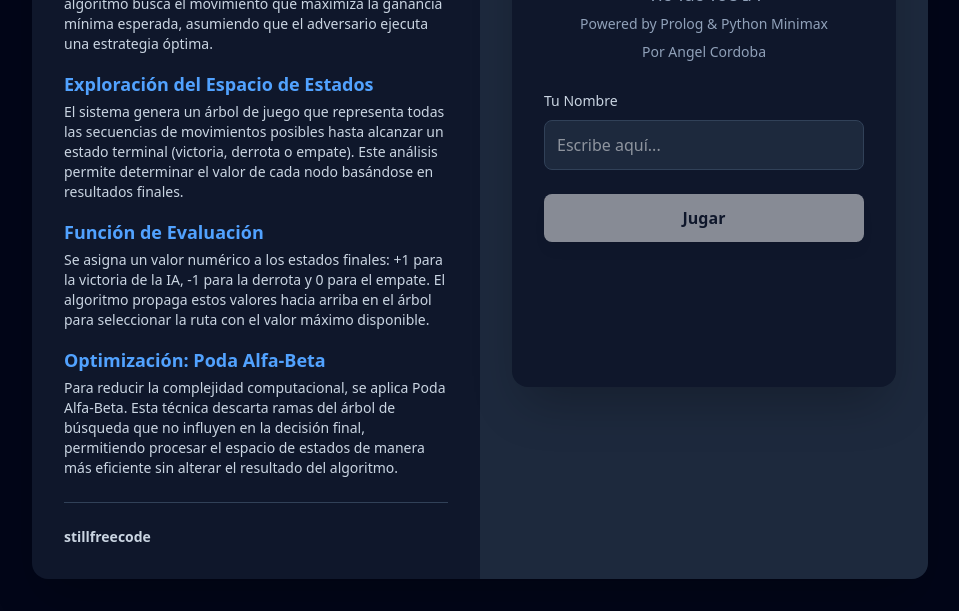
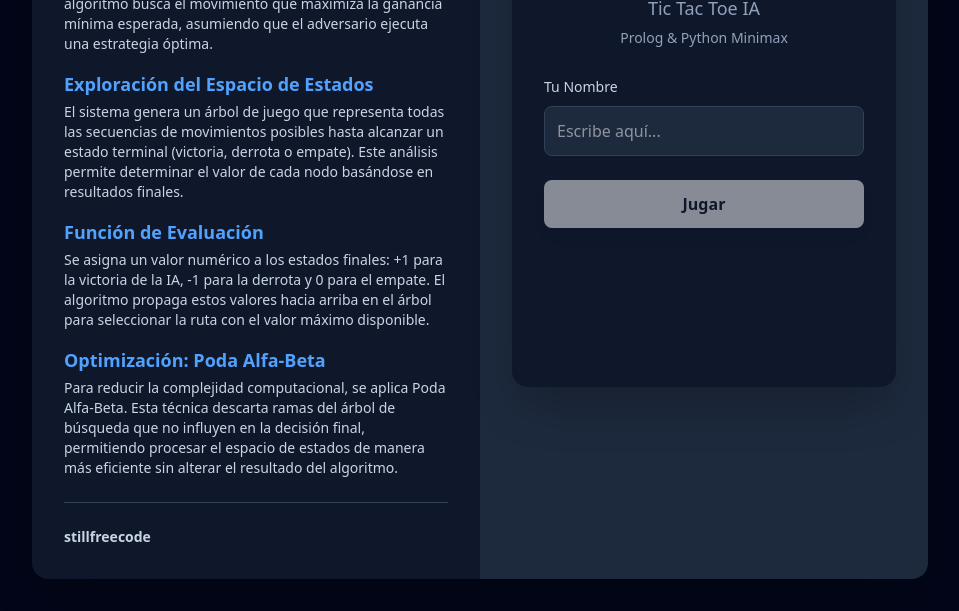
Before and after one commit to stillfreecode/ProLogicToe, an Astro site in the folder frontend/: page / in a window 1280 px wide. Shown: the part 277-888 px from the top of the page, without its empty margins (160-1119 px from the left). Built offline with nearby package versions, Linux system fonts and the light colour scheme; Astro itself is replaced by a stand-in of ours.

Commit message:
Clean up GameUI component and update footer text
Removed commented sections and updated text content.

```diff
--- a/frontend/src/components/GameUI.jsx
+++ b/frontend/src/components/GameUI.jsx
@@ -109,7 +109,6 @@ export default function GameUI() {
         setGameStatus('en_juego');
     };
 
-    // --- (Handlers para la Bienvenida) ---
     const handleNameChange = (e) => {
         setPlayerName(e.target.value);
     };
@@ -121,9 +120,9 @@ export default function GameUI() {
         }
     };
 
-    // --- Renderizado Condicional ---
 
-    // VISTA 1: Pantalla de Bienvenida
+
+
     if (view === "welcome") {
         return (
             <div
@@ -145,9 +144,9 @@ export default function GameUI() {
                 <p className="text-slate-400 mb-6 text-center text-lg">
                     Tic Tac Toe IA
                     <br />
-                    <span className="text-sm">Powered by Prolog & Python Minimax</span>
+                    <span className="text-sm">Prolog & Python Minimax</span>
                     <br />
-                    <span className="text-sm">Por Angel Cordoba</span>
+
                 </p>
                 { }
 
```
